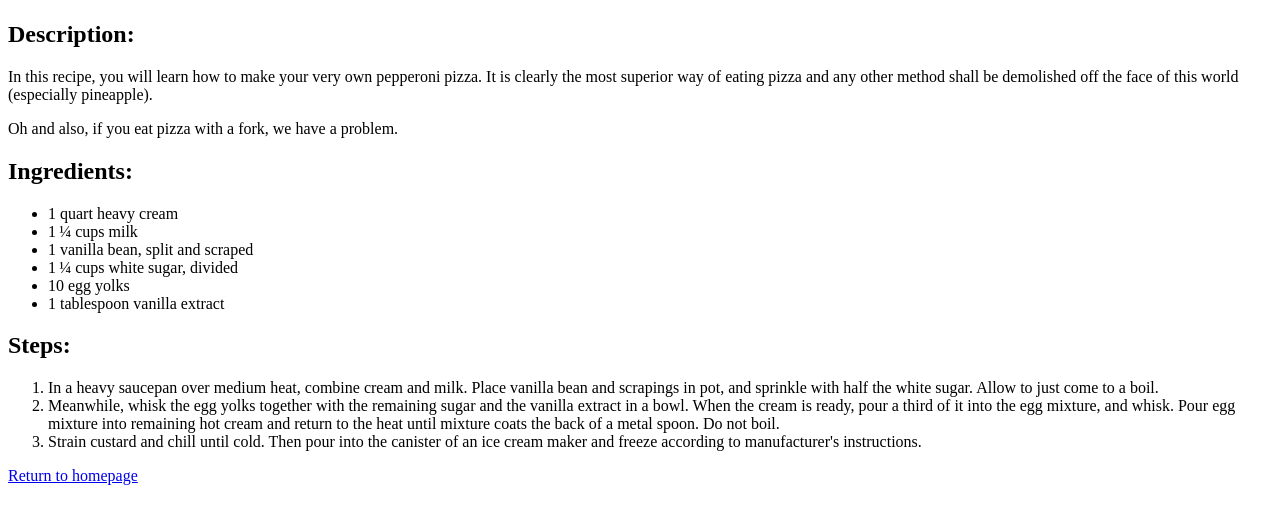
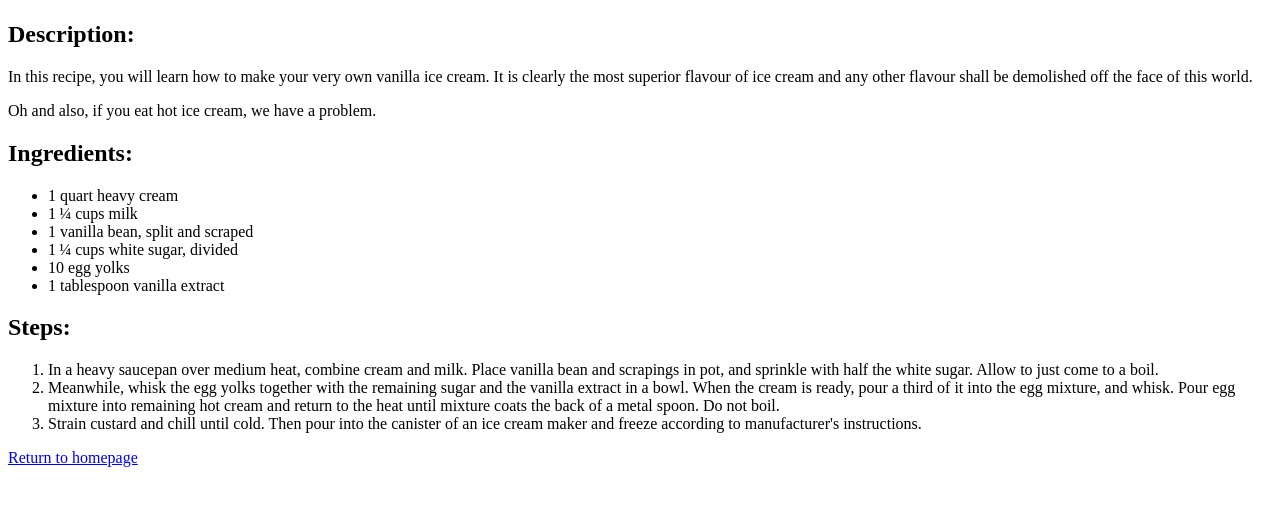
Before and after one commit to hoverrr/odin-recipes, a plain HTML site: page recipes/icecream.html in a window 1280 px wide. Shown: the part 99-622 px from the top of the page. Drawn offline with Linux system fonts and the light colour scheme.

Commit message:
Fix desciption

```diff
--- a/recipes/icecream.html
+++ b/recipes/icecream.html
@@ -10,8 +10,8 @@
     <h1> Vanilla Ice Cream Recipe</h1>
     <img src="../img/icecream.jpg" width="1000 px">
     <h2> Description:</h2>
-    <p> In this recipe, you will learn how to make your very own pepperoni pizza. It is clearly the most superior way of eating pizza and any other method shall be demolished off the face of this world (especially pineapple).</p>
-    <p> Oh and also, if you eat pizza with a fork,  we have a problem.</p>
+    <p> In this recipe, you will learn how to make your very own vanilla ice cream. It is clearly the most superior flavour of ice cream and any other flavour shall be demolished off the face of this world.<p>
+    <p> Oh and also, if you eat hot ice cream, we have a problem.</p>
 
     <h2> Ingredients:</h2>
     <ul>
```
